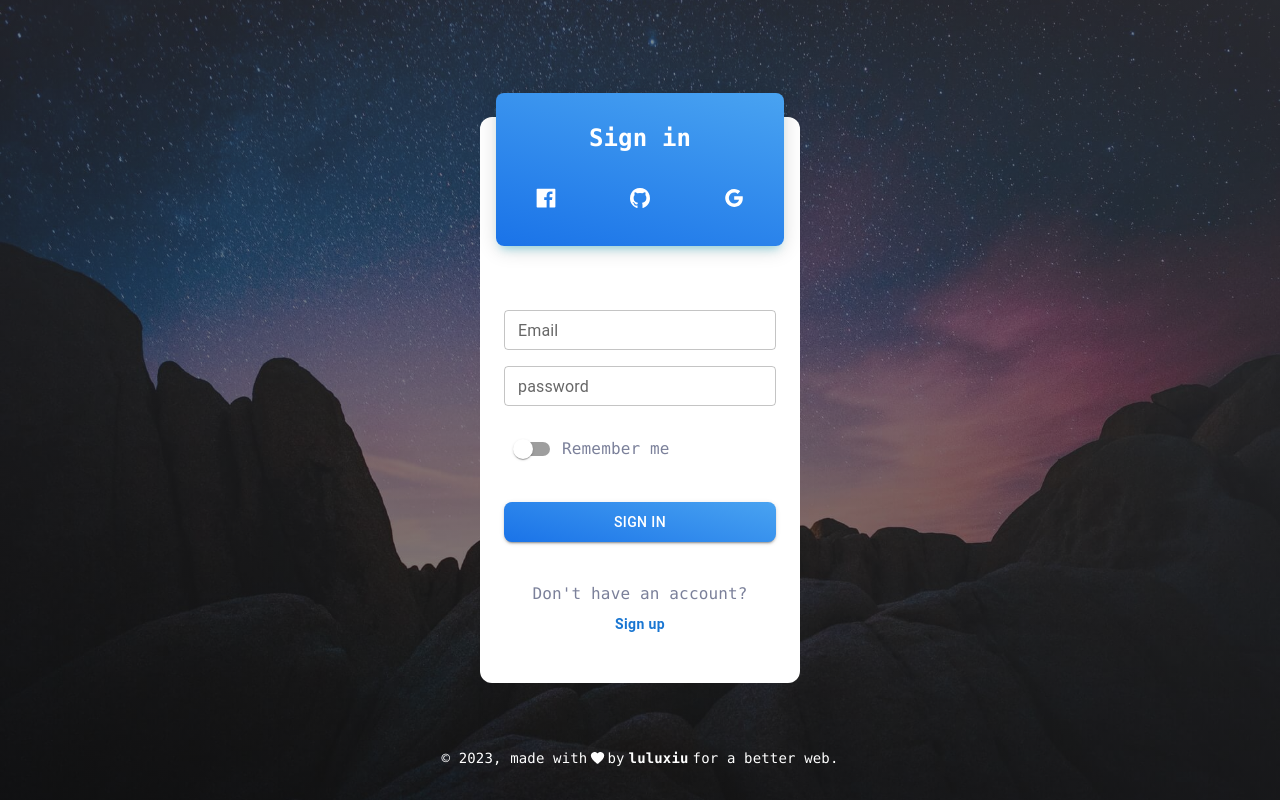
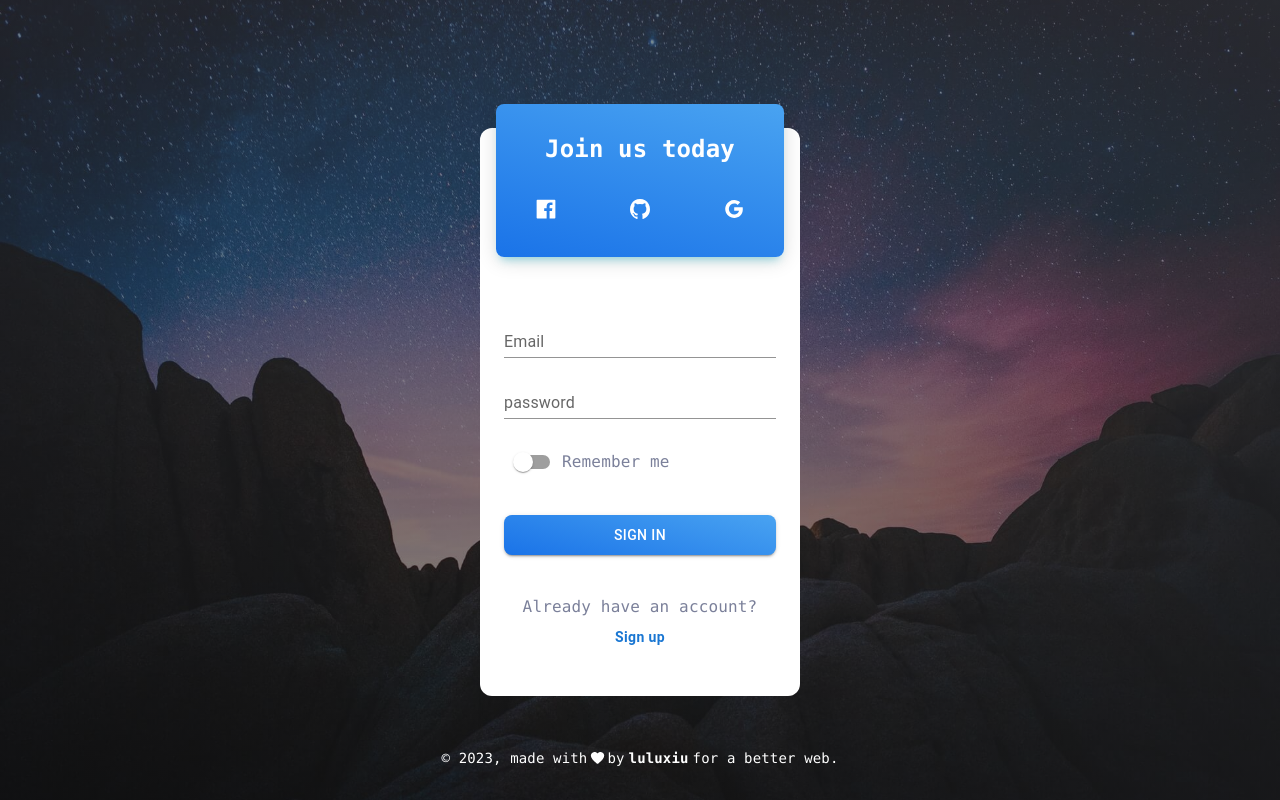
Before and after one commit to sukilris/mall-admin, a Next.js app: page /login in a window 1280 px wide. Both pictures are taken after a click on the button "Sign up". Built offline with nearby package versions, Linux system fonts and the light colour scheme.

Commit message:
提交代码

```diff
--- /dev/null
+++ b/app/login/_components/login.tsx
@@ -0,0 +1,89 @@
+import FacebookIcon from "@/components/base/svg/FacebookIcon";
+import GithubIcon from "@/components/base/svg/GithubIcon";
+import GoogleIcon from "@/components/base/svg/GoogleIcon";
+import { Button, IconButton, Switch, TextField } from "@mui/material";
+import { useRouter } from "next/navigation";
+import { useForm } from "react-hook-form";
+import { useKeyPress } from "ahooks";
+import { login } from "@/http/user";
+
+type Props = {
+  toSignup: () => void;
+};
+
+const Login = ({ toSignup }: Props) => {
+  const router = useRouter();
+  const { register, formState, handleSubmit } = useForm<User.UserLoginReqDto>();
+  const emailField = register("email", { required: true });
+  const passwordField = register("password", { required: true });
+  console.log(formState);
+  const loginHandle = handleSubmit(async (data) => {
+    console.log(data);
+    const res = await login({});
+    console.log(res);
+    // router.replace("/");
+  });
+  useKeyPress("enter", () => loginHandle());
+  return (
+    <div>
+      <div className="px-4">
+        <div className="h-[153px] relative -top-6 flex flex-col items-center justify-center rounded-lg bg-[linear-gradient(195deg,rgb(73,163,241),rgb(26,115,232))] shadow-[rgba(0,0,0,0.14)_0rem_0.25rem_1.25rem_0rem,rgba(0,187,212,0.4)_0rem_0.4375rem_0.625rem_-0.3125rem]">
+          <span className="text-2xl font-semibold text-white">Sign in</span>
+          <div className="flex gap-14 mt-6">
+            <IconButton className="text-white">
+              <FacebookIcon />
+            </IconButton>
+            <IconButton className="text-white">
+              <GithubIcon className="w-5 h-5" />
+            </IconButton>
+            <IconButton className="text-white">
+              <GoogleIcon />
+            </IconButton>
+          </div>
+        </div>
+      </div>
+      <div className="mt-8 px-6">
+        <TextField
+          label="Email"
+          variant="standard"
+          fullWidth
+          size="small"
+          {...emailField}
+        />
+        <TextField
+          label="password"
+          variant="standard"
+          fullWidth
+          size="small"
+          className="mt-4"
+          {...passwordField}
+        />
+        <div className="h-10 mt-6 mb-8">
+          <label className="cursor-pointer">
+            <Switch />
+            <span className="text-[rgb(123,128,154)]">Remember me</span>
+          </label>
+        </div>
+        <Button
+          fullWidth
+          variant="contained"
+          onClick={loginHandle}
+          className="h-10 rounded-lg bg-[linear-gradient(195deg,rgb(73,163,241),rgb(26,115,232))]"
+        >
+          SIGN IN
+        </Button>
+        <div className="py-10 text-center text-[rgb(123,128,154)]">
+          Don't have an account?{" "}
+          <Button
+            onClick={toSignup}
+            className="px-0 min-w-0 normal-case font-semibold"
+          >
+            Sign up
+          </Button>
+        </div>
+      </div>
+    </div>
+  );
+};
+
+export default Login;
--- /dev/null
+++ b/app/login/_components/signup.tsx
@@ -0,0 +1,91 @@
+import FacebookIcon from "@/components/base/svg/FacebookIcon";
+import GithubIcon from "@/components/base/svg/GithubIcon";
+import GoogleIcon from "@/components/base/svg/GoogleIcon";
+import { Button, IconButton, Switch, TextField } from "@mui/material";
+import { useRouter } from "next/navigation";
+import { useForm } from "react-hook-form";
+import { useKeyPress } from "ahooks";
+import { login } from "@/http/user";
+
+type Props = {
+  toLogin: () => void;
+};
+
+const Signup = ({ toLogin }: Props) => {
+  const router = useRouter();
+  const { register, formState, handleSubmit } = useForm<User.UserLoginReqDto>();
+  const emailField = register("email", { required: true });
+  const passwordField = register("password", { required: true });
+  console.log(formState);
+  const loginHandle = handleSubmit(async (data) => {
+    console.log(data);
+    const res = await login({});
+    console.log(res);
+    // router.replace("/");
+  });
+  useKeyPress("enter", () => loginHandle());
+  return (
+    <div>
+      <div className="px-4">
+        <div className="h-[153px] relative -top-6 flex flex-col items-center justify-center rounded-lg bg-[linear-gradient(195deg,rgb(73,163,241),rgb(26,115,232))] shadow-[rgba(0,0,0,0.14)_0rem_0.25rem_1.25rem_0rem,rgba(0,187,212,0.4)_0rem_0.4375rem_0.625rem_-0.3125rem]">
+          <span className="text-2xl font-semibold text-white">
+            Join us today
+          </span>
+          <div className="flex gap-14 mt-6">
+            <IconButton className="text-white">
+              <FacebookIcon />
+            </IconButton>
+            <IconButton className="text-white">
+              <GithubIcon className="w-5 h-5" />
+            </IconButton>
+            <IconButton className="text-white">
+              <GoogleIcon />
+            </IconButton>
+          </div>
+        </div>
+      </div>
+      <div className="mt-8 px-6">
+        <TextField
+          label="Email"
+          variant="standard"
+          fullWidth
+          size="small"
+          {...emailField}
+        />
+        <TextField
+          label="password"
+          variant="standard"
+          fullWidth
+          size="small"
+          className="mt-4"
+          {...passwordField}
+        />
+        <div className="h-10 mt-6 mb-8">
+          <label className="cursor-pointer">
+            <Switch />
+            <span className="text-[rgb(123,128,154)]">Remember me</span>
+          </label>
+        </div>
+        <Button
+          fullWidth
+          variant="contained"
+          onClick={loginHandle}
+          className="h-10 rounded-lg bg-[linear-gradient(195deg,rgb(73,163,241),rgb(26,115,232))]"
+        >
+          SIGN IN
+        </Button>
+        <div className="py-10 text-center text-[rgb(123,128,154)]">
+          Already have an account?{" "}
+          <Button
+            onClick={toLogin}
+            className="px-0 min-w-0 normal-case font-semibold"
+          >
+            Sign up
+          </Button>
+        </div>
+      </div>
+    </div>
+  );
+};
+
+export default Signup;
--- a/app/login/page.tsx
+++ b/app/login/page.tsx
@@ -5,24 +5,37 @@ import GithubIcon from "@/components/base/svg/GithubIcon";
 import GoogleIcon from "@/components/base/svg/GoogleIcon";
 import { Button, IconButton, Switch, TextField } from "@mui/material";
 import FavoriteRoundedIcon from "@mui/icons-material/FavoriteRounded";
-import { useRouter } from "next/navigation";
-import { useForm } from "react-hook-form";
-import { useKeyPress } from "ahooks";
-import { login } from "@/http/user";
+import { useState } from "react";
+import Login from "./_components/login";
+import Signup from "./_components/signup";
+import { useAutoAnimate } from "@formkit/auto-animate/react";
 
-const Login = () => {
-  const router = useRouter();
-  const { register, formState, handleSubmit } = useForm<User.UserLoginReqDto>();
-  const emailField = register("email", { required: true });
-  const passwordField = register("password", { required: true });
-  console.log(formState);
-  const loginHandle = handleSubmit(async (data) => {
-    console.log(data);
-    const res = await login({});
-    console.log(res);
-    // router.replace("/");
+enum AuthType {
+  Login,
+  Signup,
+}
+
+const AuthPage = () => {
+  const [authType, setAuthType] = useState(AuthType.Login);
+  const [parentRef] = useAutoAnimate((el, action) => {
+    let keyframes: Keyframe[] = [];
+    if (action === "add") {
+      keyframes = [
+        { transform: "translateX(100%)" },
+        { transform: "translateX(0)", opacity: 1 },
+      ];
+    }
+    if (action === "remove") {
+      keyframes = [
+        { transform: "translateX(0)", opacity: 1 },
+        { transform: "translateX(-100%)" },
+      ];
+    }
+    return new KeyframeEffect(el, keyframes, {
+      duration: 300,
+      easing: "ease-in-out",
+    });
   });
-  useKeyPress("enter", () => loginHandle());
   return (
     <div
       className="h-screen relative bg-[url('/img/login-bg.jpeg')] bg-no-repeat bg-center bg-cover before:content-['']
@@ -32,59 +45,13 @@ const Login = () => {
             before:bg-[linear-gradient(195deg,rgba(66,66,74,0.6),rgba(25,25,25,0.6))]
             flex items-center justify-center"
     >
-      <div className="lg:w-[25%] bg-white rounded-xl z-10">
-        <div className="px-4">
-          <div className="h-[153px] relative -top-6 flex flex-col items-center justify-center rounded-lg bg-[linear-gradient(195deg,rgb(73,163,241),rgb(26,115,232))] shadow-[rgba(0,0,0,0.14)_0rem_0.25rem_1.25rem_0rem,rgba(0,187,212,0.4)_0rem_0.4375rem_0.625rem_-0.3125rem]">
-            <span className="text-2xl font-semibold text-white">Sign in</span>
-            <div className="flex gap-14 mt-6">
-              <IconButton className="text-white">
-                <FacebookIcon />
-              </IconButton>
-              <IconButton className="text-white">
-                <GithubIcon className="w-5 h-5" />
-              </IconButton>
-              <IconButton className="text-white">
-                <GoogleIcon />
-              </IconButton>
-            </div>
-          </div>
-        </div>
-        <div className="mt-10 px-6">
-          <TextField
-            label="Email"
-            variant="outlined"
-            fullWidth
-            size="small"
-            {...emailField}
-          />
-          <TextField
-            label="password"
-            variant="outlined"
-            fullWidth
-            size="small"
-            className="mt-4"
-            {...passwordField}
-          />
-          <div className="h-10 mt-6 mb-8">
-            <label className="cursor-pointer">
-              <Switch />
-              <span className="text-[rgb(123,128,154)]">Remember me</span>
-            </label>
-          </div>
-          <Button
-            fullWidth
-            variant="contained"
-            onClick={loginHandle}
-            className="h-10 rounded-lg bg-[linear-gradient(195deg,rgb(73,163,241),rgb(26,115,232))]"
-          >
-            SIGN IN
-          </Button>
-          <div className="py-10 text-center text-[rgb(123,128,154)]">
-            Don't have an account?{" "}
-            <Button className="px-0 min-w-0 normal-case font-semibold">
-              Sign up
-            </Button>
-          </div>
+      <div className="lg:w-[25%] pt-6 overflow-hidden">
+        <div ref={parentRef} className="bg-white rounded-xl z-10">
+          {authType === AuthType.Login ? (
+            <Login toSignup={() => setAuthType(AuthType.Signup)} />
+          ) : (
+            <Signup toLogin={() => setAuthType(AuthType.Login)} />
+          )}
         </div>
       </div>
       <div className="absolute bottom-8 left-1/2 -translate-x-1/2">
@@ -98,4 +65,4 @@ const Login = () => {
   );
 };
 
-export default Login;
+export default AuthPage;
```
